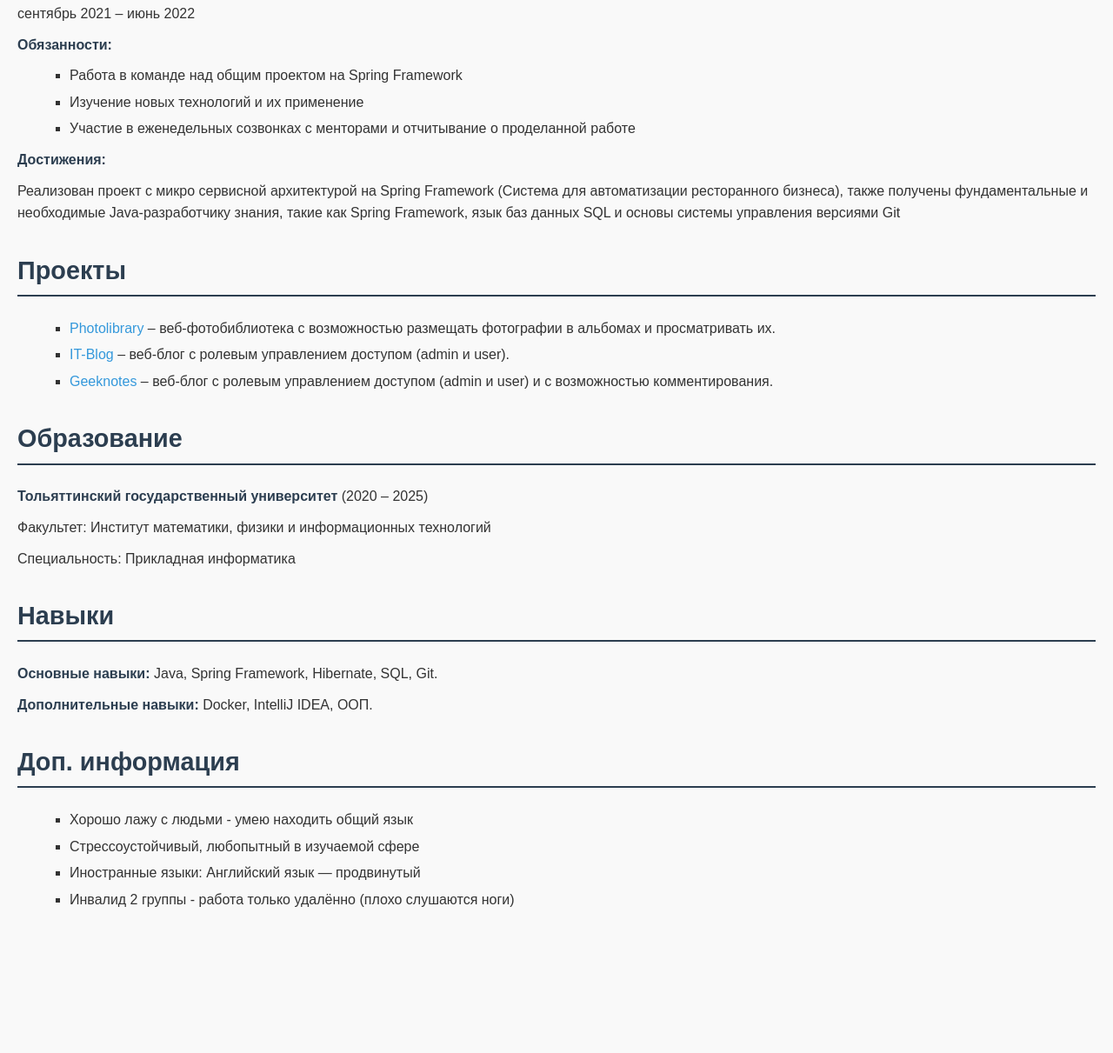
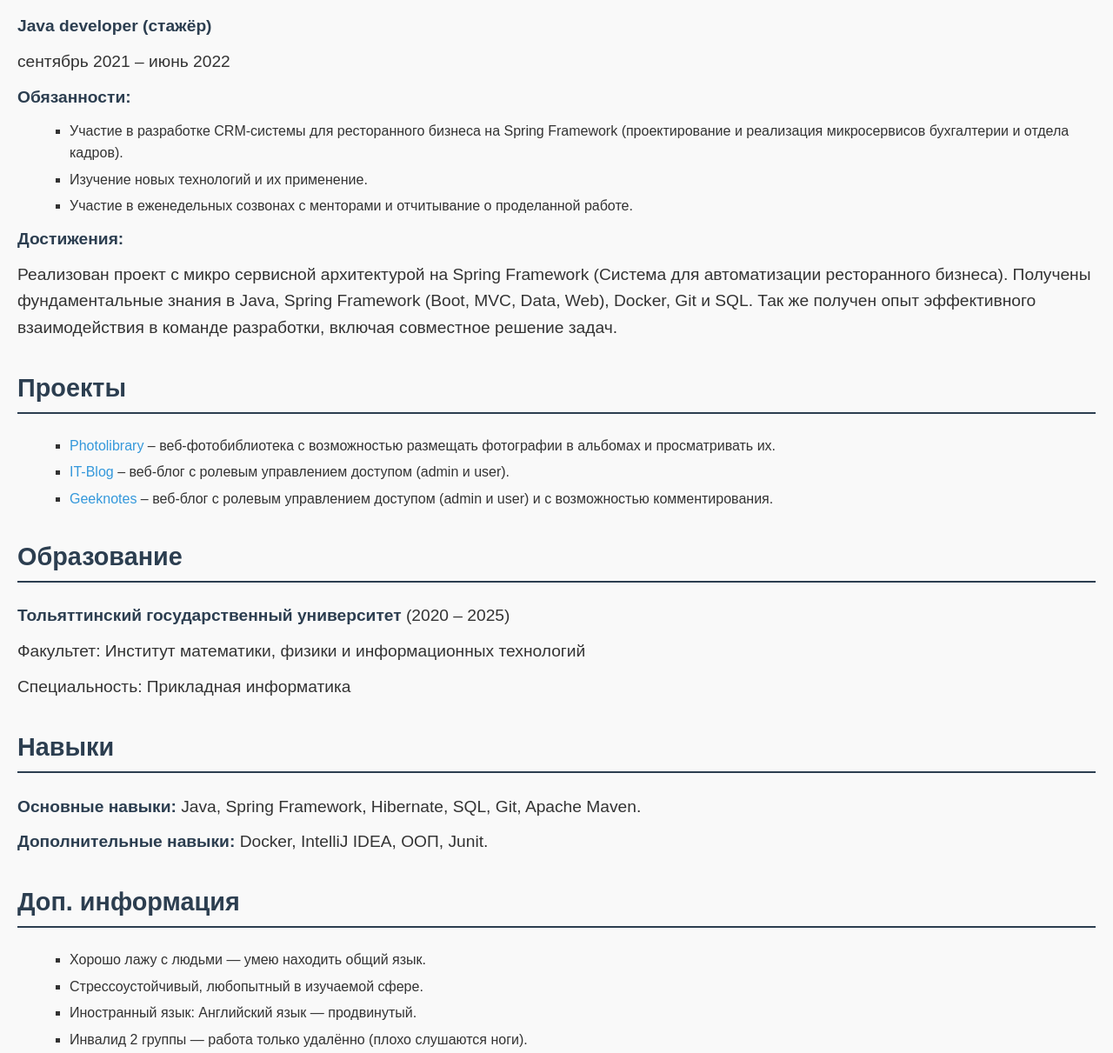
Before and after one commit to javer-63/Resume, a plain HTML site: page index.html in a window 1280 px wide. Shown: the part 461-1672 px from the top of the page at 87% size. Before the commit the page ends 1539 px from the top, so only its background shows below. Drawn offline with Linux system fonts and the light colour scheme.

Commit message:
Update index.html

```diff
--- a/index.html
+++ b/index.html
@@ -32,6 +32,7 @@
         }
         p {
             margin: 10px 0;
+            font-size: 1.2em;
         }
         a {
             color: #3498db;
@@ -70,7 +71,7 @@
 <body>
 <div class="contact-info">
     <h1>Сергей Куликов (22 года)</h1>
-        <p><strong>Java developer</strong></p>
+    <h3>Java developer</h3>
     <p>sergokulik61@gmail.com</p>
     <p>+7 (967) 486-58-28</p>
     <p><a href="https://t.me/pixel_63">https://t.me/pixel_63</a></p>
@@ -83,12 +84,12 @@
     <p>сентябрь 2021 – июнь 2022</p>
     <p><strong>Обязанности:</strong></p>
     <ul>
-            <li>Работа в команде над общим проектом на Spring Framework</li>
-            <li>Изучение новых технологий и их применение</li>
-            <li>Участие в еженедельных созвонках с менторами и отчитывание о проделанной работе</li>
+        <li>Участие в разработке CRM-системы для ресторанного бизнеса на Spring Framework (проектирование и реализация микросервисов бухгалтерии и отдела кадров).</li>
+        <li>Изучение новых технологий и их применение.</li>
+        <li>Участие в еженедельных созвонах с менторами и отчитывание о проделанной работе.</li>
     </ul>
     <p><strong>Достижения:</strong></p>
-        <p>Реализован проект с микро сервисной архитектурой на Spring Framework (Система для автоматизации ресторанного бизнеса), также получены фундаментальные и необходимые Java-разработчику знания, такие как Spring Framework, язык баз данных SQL и основы системы управления версиями Git</p>
+    <p>Реализован проект с микро сервисной архитектурой на Spring Framework (Система для автоматизации ресторанного бизнеса). Получены фундаментальные знания в Java, Spring Framework (Boot, MVC, Data, Web), Docker, Git и SQL. Так же получен опыт эффективного взаимодействия в команде разработки, включая совместное решение задач.</p>
 </div>
 
 <div class="section">
@@ -109,17 +110,17 @@
 
 <div class="section">
     <h2>Навыки</h2>
-        <p><strong>Основные навыки:</strong> Java, Spring Framework, Hibernate, SQL, Git.</p>
-        <p><strong>Дополнительные навыки:</strong> Docker, IntelliJ IDEA, OOП.</p>
+    <p><strong>Основные навыки:</strong> Java, Spring Framework, Hibernate, SQL, Git, Apache Maven.</p>
+    <p><strong>Дополнительные навыки:</strong> Docker, IntelliJ IDEA, ООП, Junit.</p>
 </div>
 
 <div class="section">
     <h2>Доп. информация</h2>
     <ul>
-            <li>Хорошо лажу с людьми - умею находить общий язык</li>
-            <li>Стрессоустойчивый, любопытный в изучаемой сфере</li>
-            <li>Иностранные языки: Английский язык — продвинутый</li>
-            <li>Инвалид 2 группы - работа только удалённо (плохо слушаются ноги)</li>
+        <li>Хорошо лажу с людьми — умею находить общий язык.</li>
+        <li>Стрессоустойчивый, любопытный в изучаемой сфере.</li>
+        <li>Иностранный язык: Английский язык — продвинутый.</li>
+        <li>Инвалид 2 группы — работа только удалённо (плохо слушаются ноги).</li>
     </ul>
 </div>
 </body>
```
Lines whose indentation alone changed are shown as unchanged.
